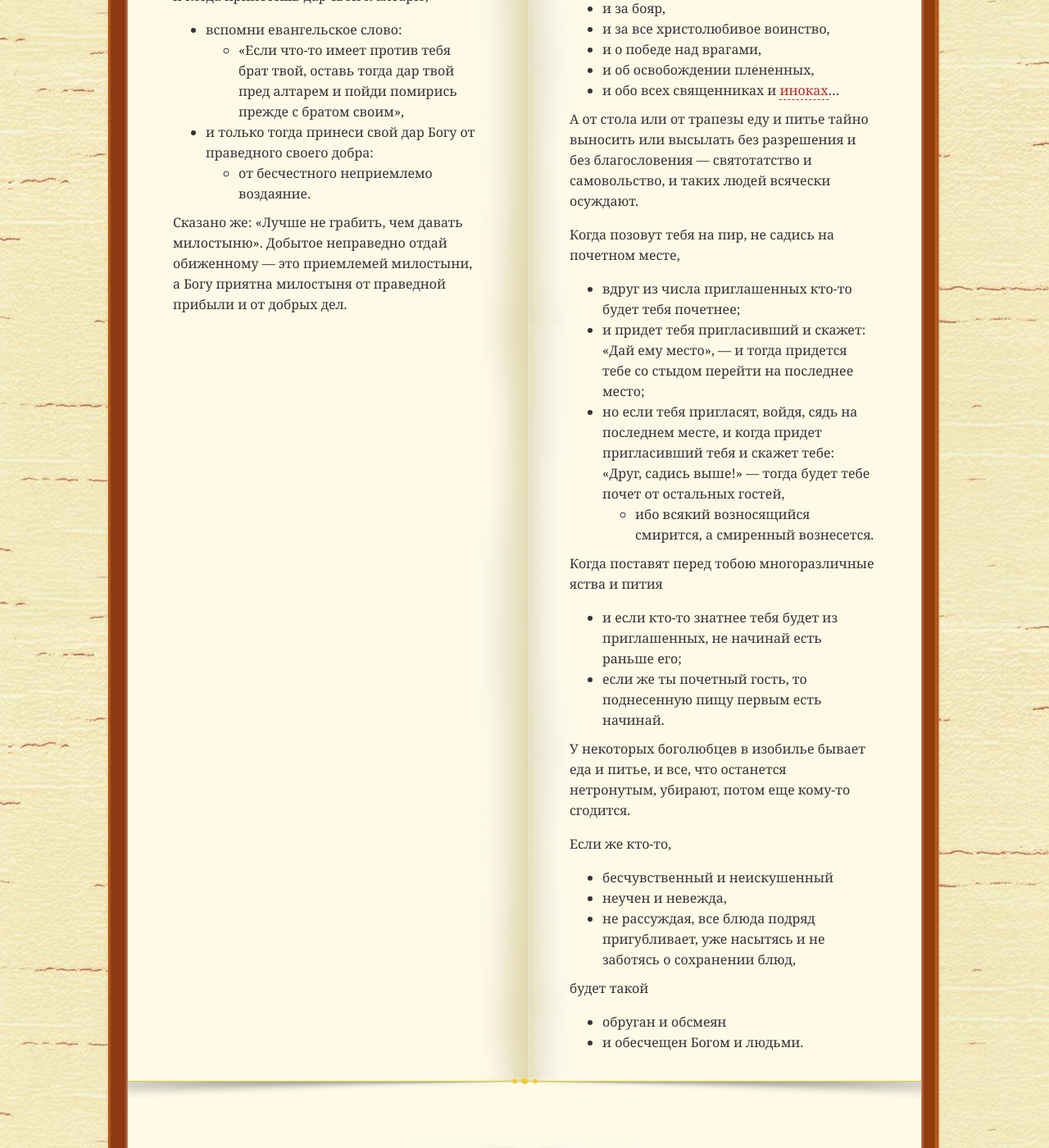
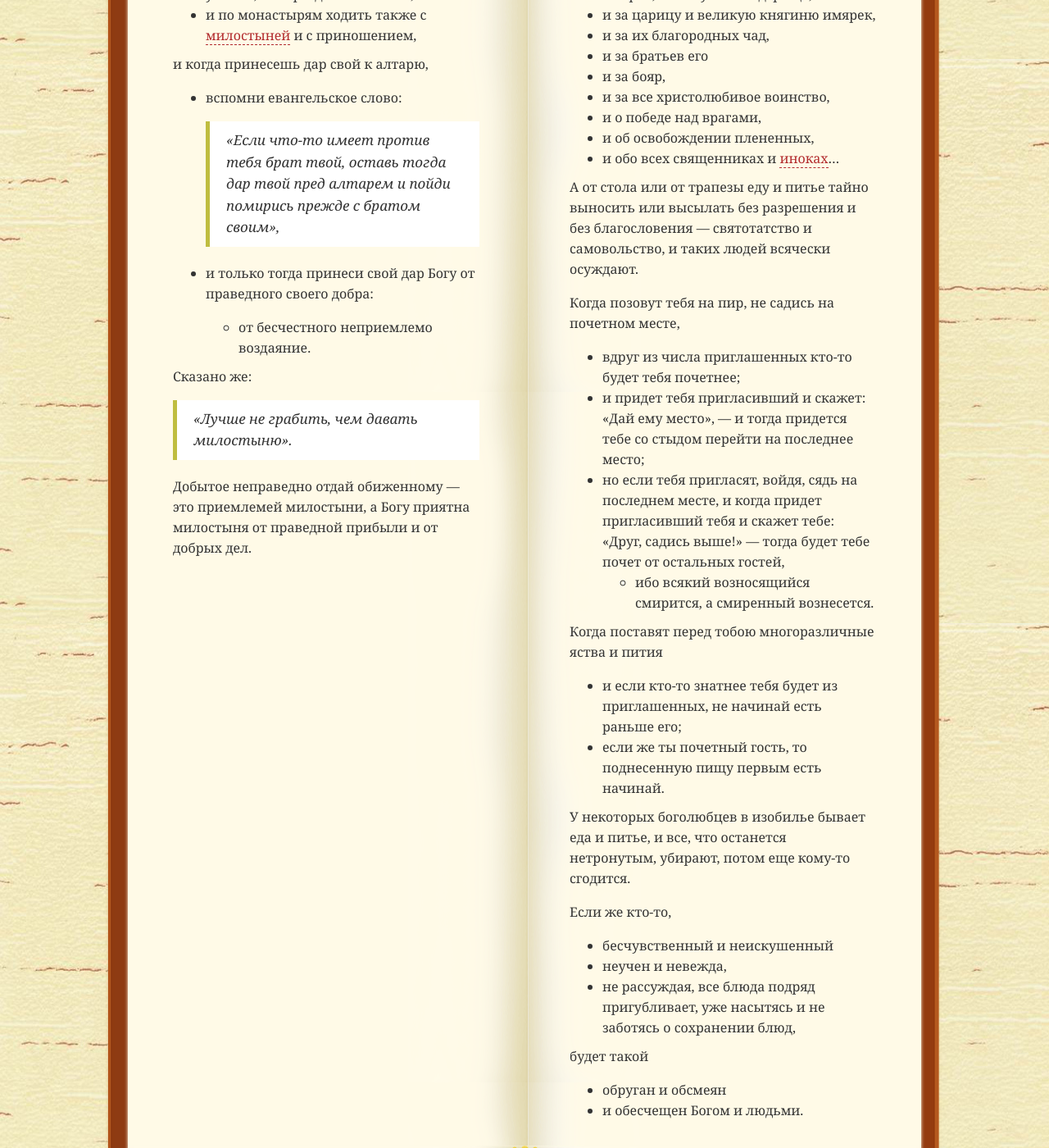
Before and after one commit to garex/domostroi.me, a Jekyll site: the page built from index.html, in a window 1280 px wide and 1400 px high, scrolled down 6804 px. Shown: the whole window at 82% size. Built offline with Jekyll 4.4.1, drawn with Linux system fonts in a browser that asks for light colours; some of the changed text lies outside the part shown.

Commit message:
Add blockquotes

```diff
--- a/css/style.css
+++ b/css/style.css
@@ -253,6 +253,13 @@ body {
 
 .article p {
     margin-bottom: 1em;
+}
+
+.article blockquote {
+  font-size: 17px;
+  font-style: italic;
+  border-left-color: #BFBD40;
+  background: white;
 }
 
 .article a {
```
Also changed, not shown: _instructions/04.md (+6 -2 lines), _instructions/07.md (+5 -1 lines), _instructions/09.md (+8 -2 lines).
